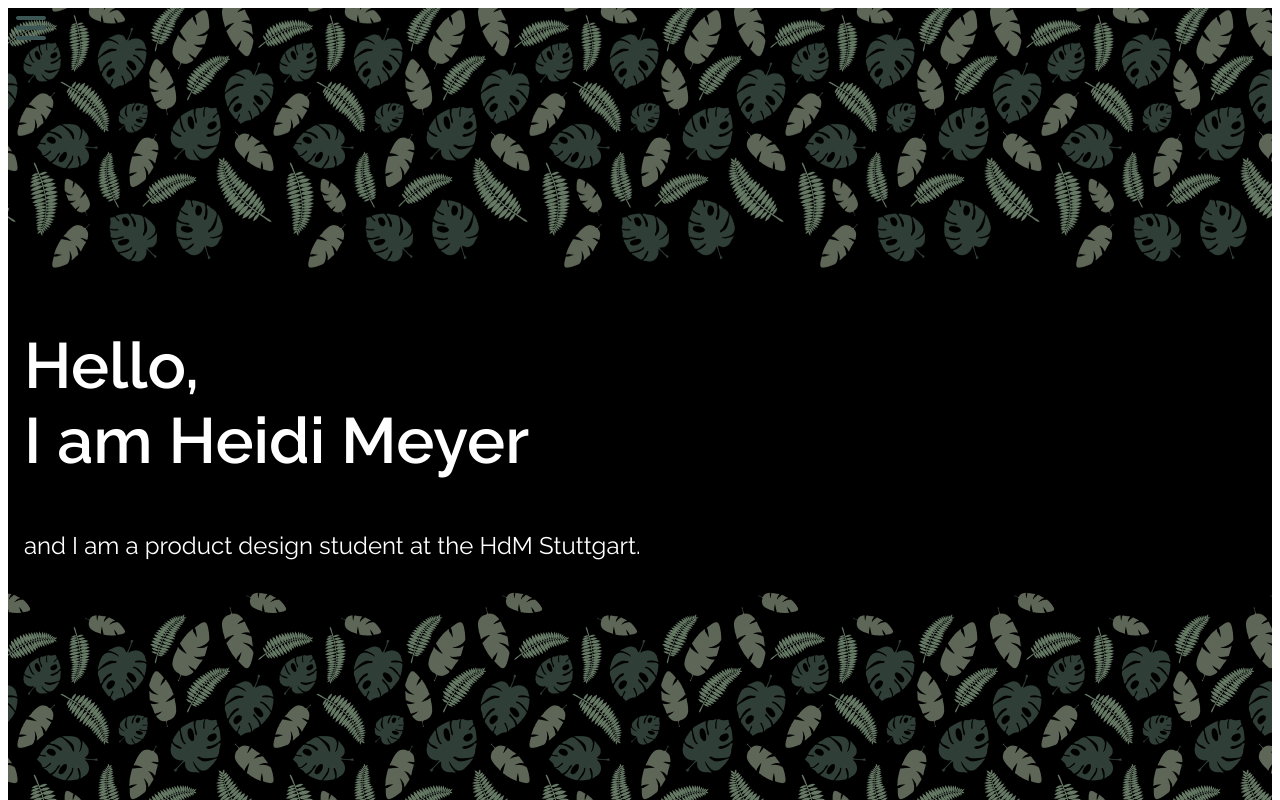
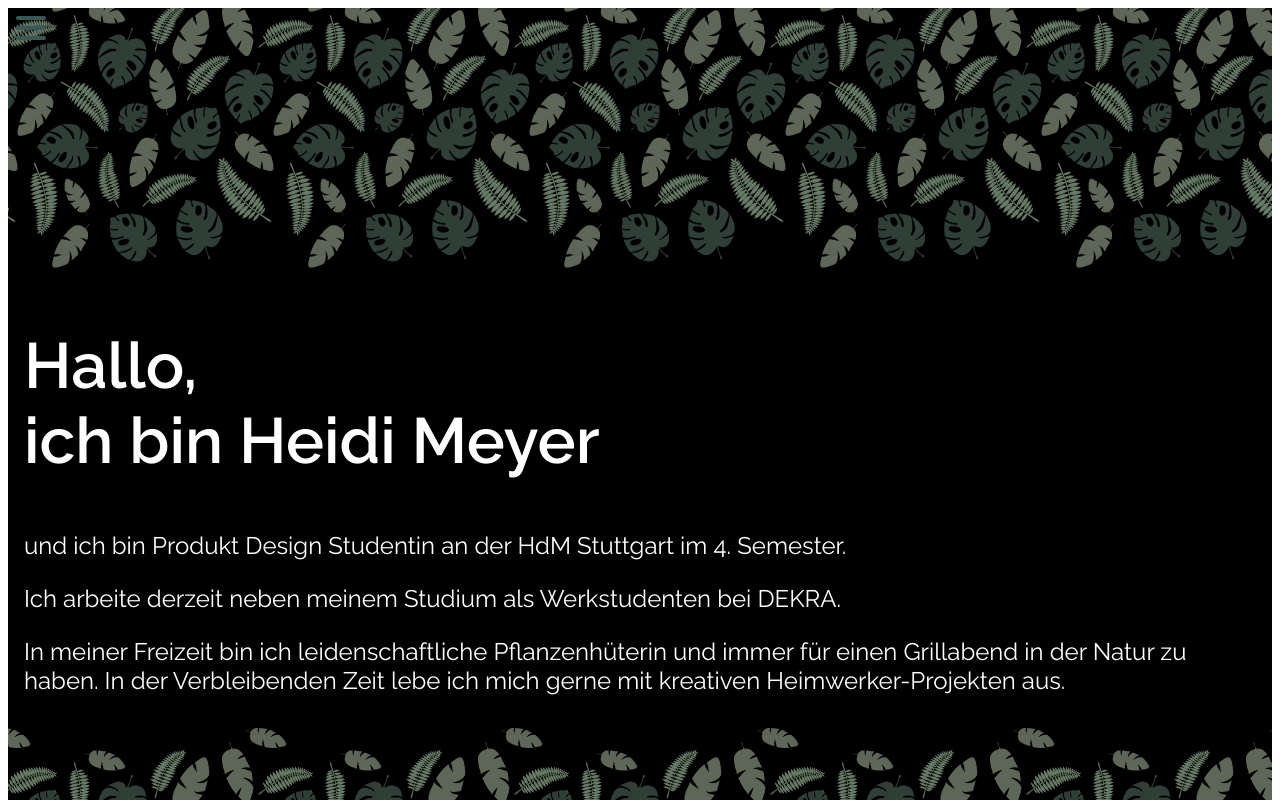
Before and after one commit to hy-di/portfolio-2021, a Vue app: page / in a window 1280 px wide. Shown: the top 800 px of the page. Built offline with nearby package versions, Linux system fonts and the light colour scheme; the HTML template or start-up script is replaced by a standard one.

Commit message:
change about text

```diff
--- a/src/assets/content/index.js
+++ b/src/assets/content/index.js
@@ -9,9 +9,11 @@ import dummyProject2 from './projects/another-project.js';
 export default {
 	intro: {
 		title: 'About Me', // used in e. g. the navigation sidebar
-		headline: 'Hello,<br>I am Heidi Meyer',
+		headline: 'Hallo,<br>ich bin Heidi Meyer',
 		text: [
-			'and I am a product design student at the HdM Stuttgart.',
+			'und ich bin Produkt Design Studentin an der HdM Stuttgart im 4. Semester.',
+			'Ich arbeite derzeit neben meinem Studium als Werkstudenten bei DEKRA.',
+			'In meiner Freizeit bin ich leidenschaftliche Pflanzenhüterin und immer für einen Grillabend in der Natur zu haben. In der Verbleibenden Zeit lebe ich mich gerne mit kreativen Heimwerker-Projekten aus.',
 		],
 	},
 	projects: {
```
